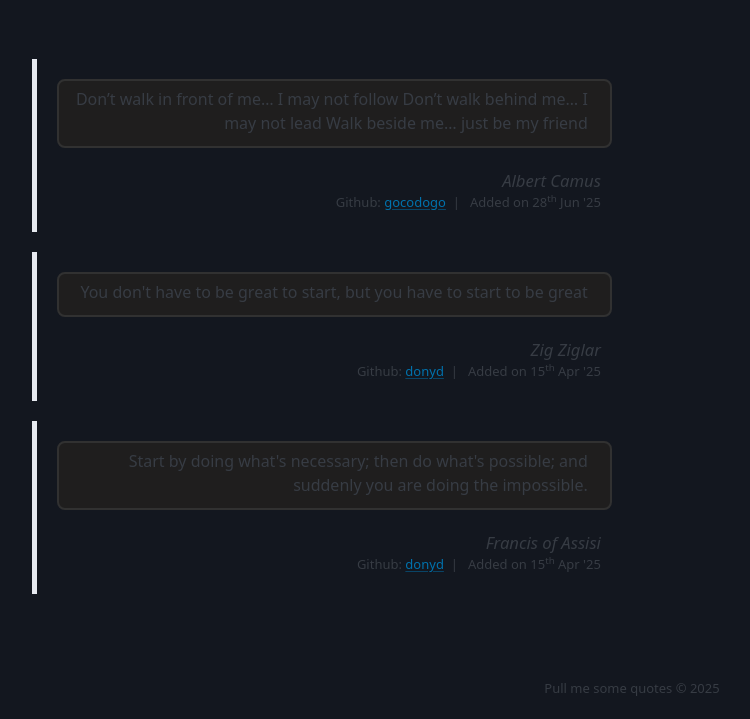
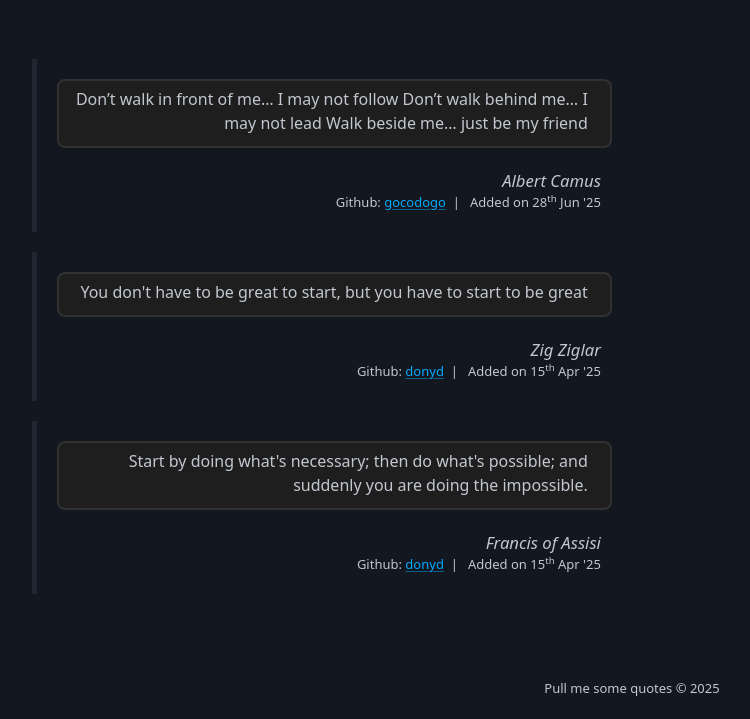
Before and after one commit to donyd/pull_quotes, a plain HTML site: page index.html in a window 1280 px wide. Shown: the part 86-805 px from the top of the page, without its empty margins (8-758 px from the left). Drawn offline with nearby package versions, Linux system fonts and the light colour scheme.

Commit message:
add dark theme as default

```diff
--- a/index.html
+++ b/index.html
@@ -1,5 +1,5 @@
 <!DOCTYPE html>
-<html lang="en">
+<html lang="en" data-theme="dark">
 <head>
     <meta charset="UTF-8">
     <meta name="viewport" content="width=device-width, initial-scale=1.0">
--- a/quotes.css
+++ b/quotes.css
@@ -1,7 +1,3 @@
-body {
-    background-color: rgb(19, 22.5, 30.5);
-}
-
 .quote {
     width: 50%;
 }
```
